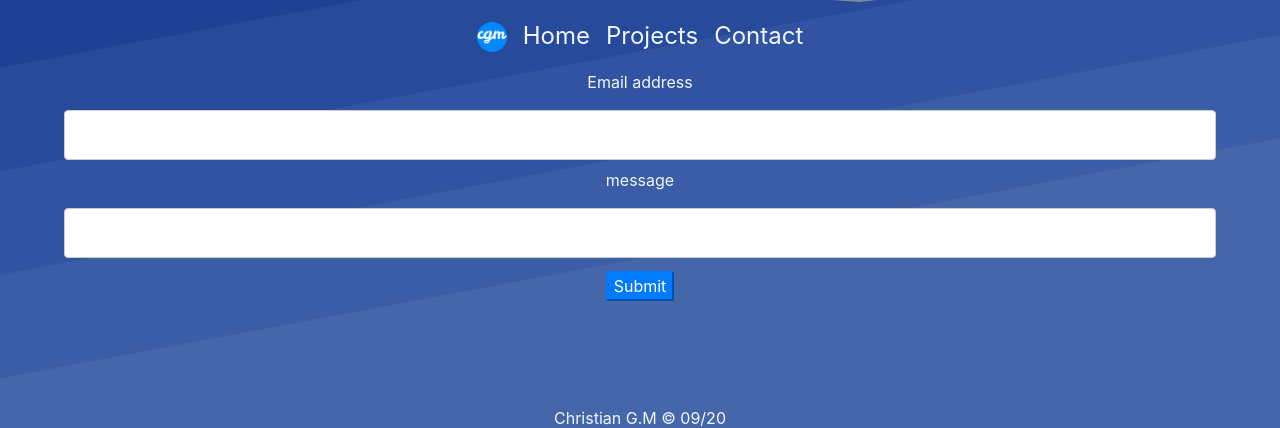
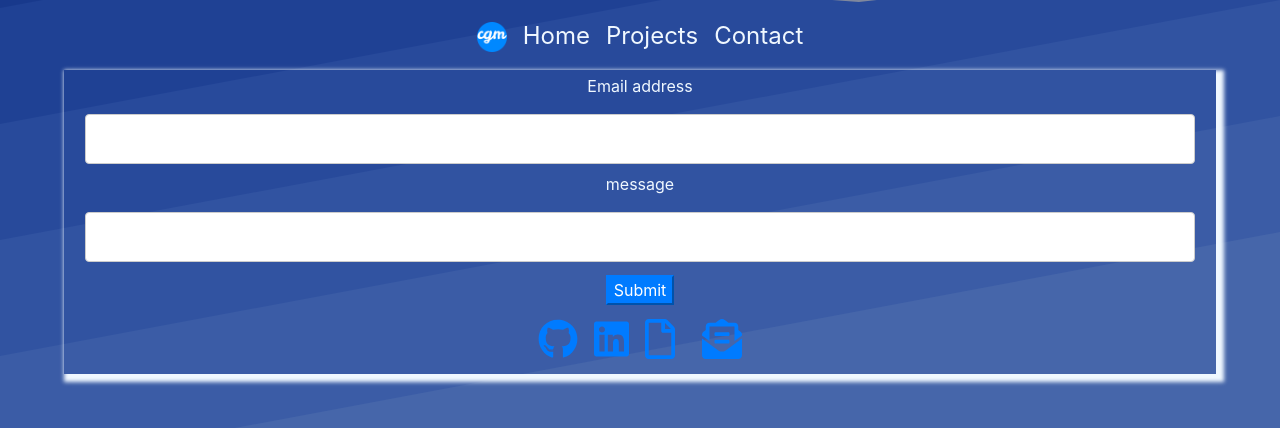
Before and after one commit to cag-martinez/Portfolio, a React (Create React App) app: page /Contact in a window 1280 px wide. Shown: the part 398-826 px from the top of the page. Built offline with nearby package versions, Linux system fonts and the light colour scheme; grey boxes are pictures that could not be loaded; a web font is replaced by a local one.

Commit message:
finished contact form in contact page

```diff
--- a/src/pages/Contact.js
+++ b/src/pages/Contact.js
@@ -13,6 +13,9 @@ export default class MyForm extends React.Component {
   render() {
     const { status } = this.state;
     return (
+
+      <div className="jumbotron jumbotron-fluid">
+  <div className="container">
       <form
         className="form"
         onSubmit={this.submitForm}
@@ -44,6 +47,35 @@ export default class MyForm extends React.Component {
           <p>Ooops! There was an error. Please try again.</p>
         )}
       </form>
+      </div>
+
+      <div className="list-inline-item contactButtons">
+              <a className="gitHub m-2" href="https://github.com/cag-martinez">
+                <i className="fab fa-github "></i>
+              </a>
+              <a
+                className="linkedIn m-2"
+                href="https://www.linkedin.com/in/christian-gomez-martinez-0b06241aa/"
+              >
+                <i className="fab fa-linkedin 2x"></i>
+              </a>
+              <a
+                className="resume m-2"
+                href="https://docs.google.com/document/d/18qw-lEY3oQNshFULbmP3Z0aQER8ksWDaQ9U3hTic1Kk/edit?usp=sharing"
+              >
+                <i className="far fa-file"></i>
+              </a>
+              <a
+                className="email m-2"
+                href="https://infinite-wildwood-08615.herokuapp.com/Contact"
+              >
+                {" "}
+                <i className="fas fa-envelope-open-text"></i>
+              </a>
+            </div>
+
+
+      </div>
     );
   }
 
--- a/src/pages/Home.js
+++ b/src/pages/Home.js
@@ -138,11 +138,16 @@ function Home() {
         </div>
       </div>
 
+      <div className="container">
+        <div className="row">
         <Contact />
+        </div>
+      </div>
 
 
 
-      <div className="list-inline-item">
+
+      {/* <div className="list-inline-item">
               <a className="gitHub m-2" href="https://github.com/cag-martinez">
                 <i className="fab fa-github "></i>
               </a>
@@ -165,7 +170,7 @@ function Home() {
                 {" "}
                 <i className="fas fa-envelope-open-text"></i>
               </a>
-            </div>
+            </div> */}
 
     </div>
   );
--- a/src/pages/contact.css
+++ b/src/pages/contact.css
@@ -28,10 +28,10 @@
     margin-top: 0;
 } */
 
-/* .jumbotron{
-    border-style: inset;
-    border-width: 20px;
-} */
+.jumbotron{
+    box-shadow: 4px 4px 4px 4px;
+
+}
 
 input{
     width: 100%;
@@ -57,3 +57,15 @@ input{
   input[type=submit]:hover {
     background-color: #45a049;
   }
+
+  .contactButton{
+
+        background-color: white;
+        color: black;
+        border: 2px solid #4CAF50;
+  }
+
+      .contactButton:hover {
+        background-color: #4CAF50;
+        color: white;
+      }
```
